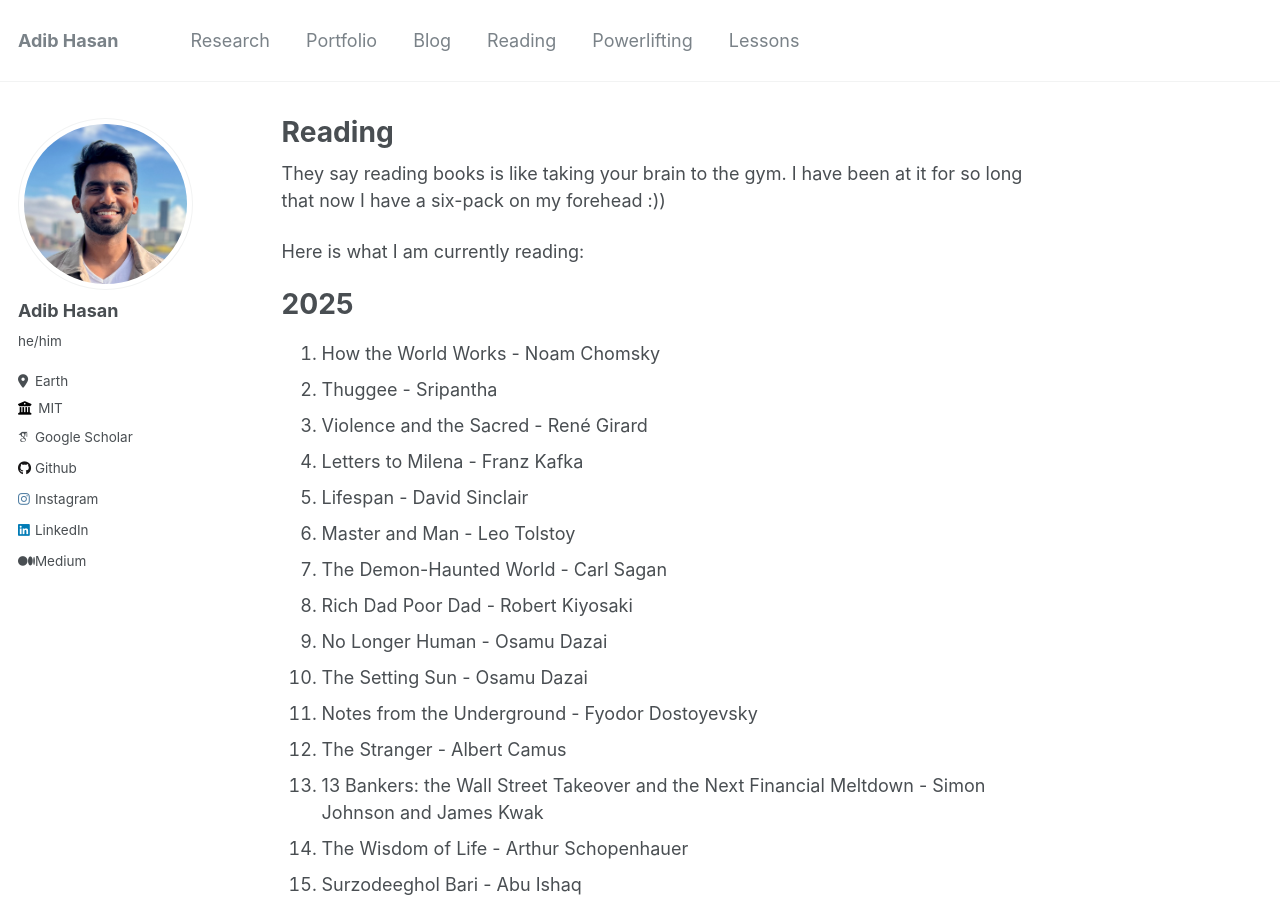
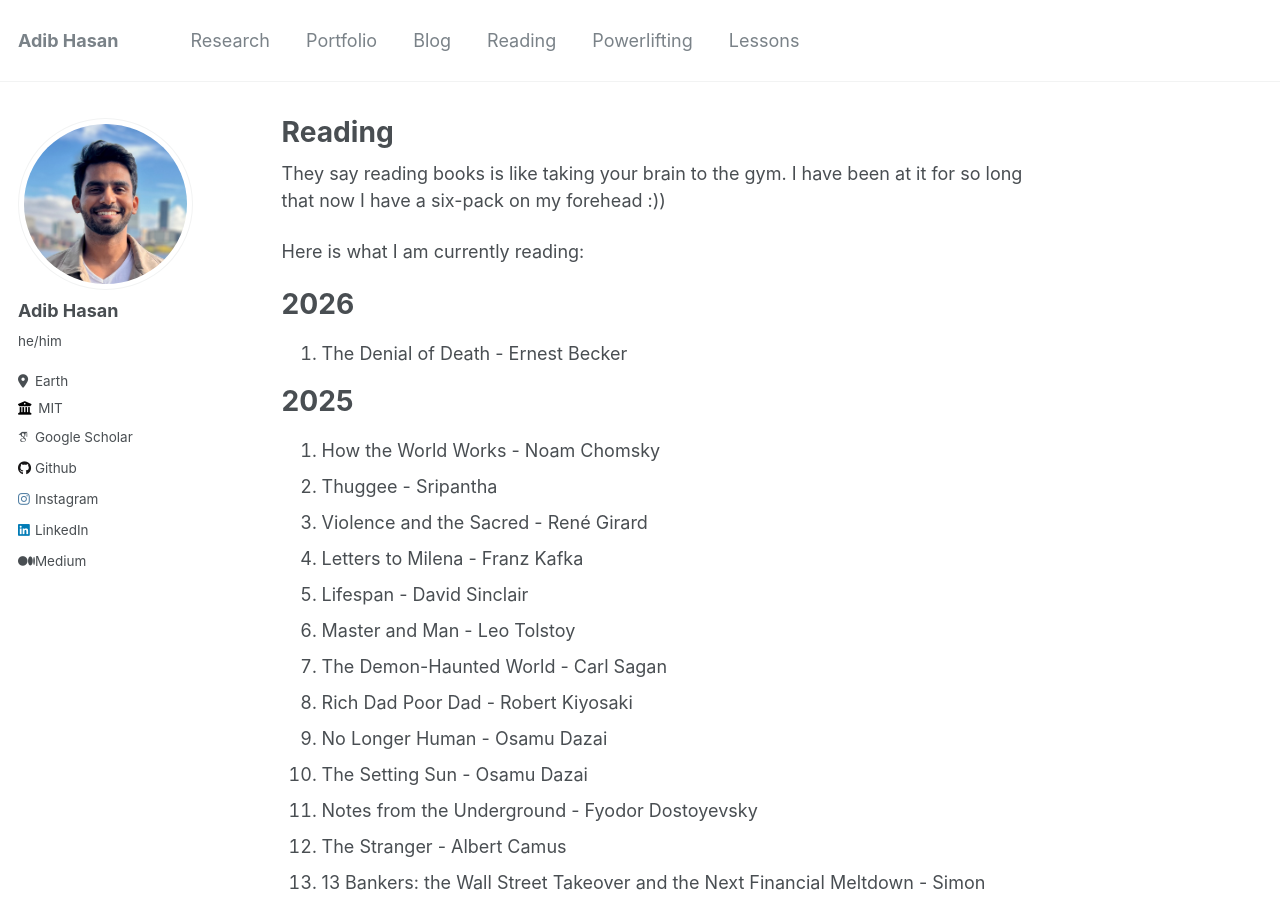
Before and after one commit to Neehan/neehan.github.io, a Jekyll site: the page built from _pages/reading.md, in a window 1280 px wide and 900 px high. Built offline with Jekyll 4.4.1, drawn with Linux system fonts in a browser that asks for light colours; some web fonts are replaced.

Commit message:
Update reading.md

```diff
--- a/_pages/reading.md
+++ b/_pages/reading.md
@@ -6,6 +6,9 @@ author_profile: true
 They say reading books is like taking your brain to the gym. I have been at it for so long that now I have a six-pack on my forehead :))
 
 Here is what I am currently reading:
+
+# 2026
+1. The Denial of Death - Ernest Becker
 
 # 2025
 1. How the World Works - Noam Chomsky
```
